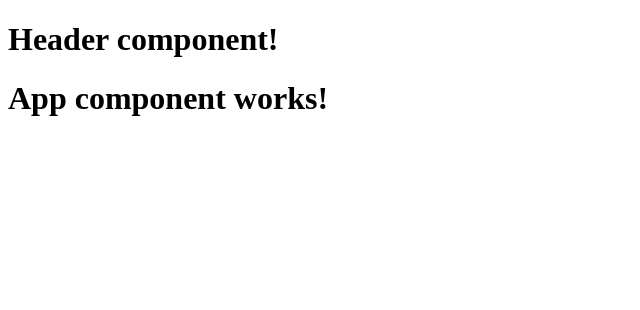
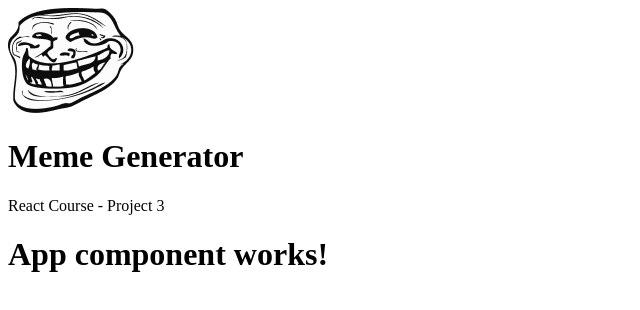
Before and after one commit to Akshay-Tarde/meme-generator, a React (Vite) app: page / in a window 1280 px wide. Shown: the top 310 px of the page, without its empty margins (0-640 px from the left). Built offline with nearby package versions, Linux system fonts and the light colour scheme.

Commit message:
Added the troll face image. Added the HTML for the header.

```diff
--- a/src/components/Header.jsx
+++ b/src/components/Header.jsx
@@ -1,7 +1,13 @@
 import React from "react";
 
 function Header() {
-  return <h1>Header component!</h1>;
+  return (
+    <header className="header">
+      <img src="./troll_face.png" alt="Troll Face image" />
+      <h1 className="header-title">Meme Generator</h1>
+      <p className="header-text">React Course - Project 3</p>
+    </header>
+  );
 }
 
 export default Header;
```
Also changed, not shown: public/troll_face.png (added).
